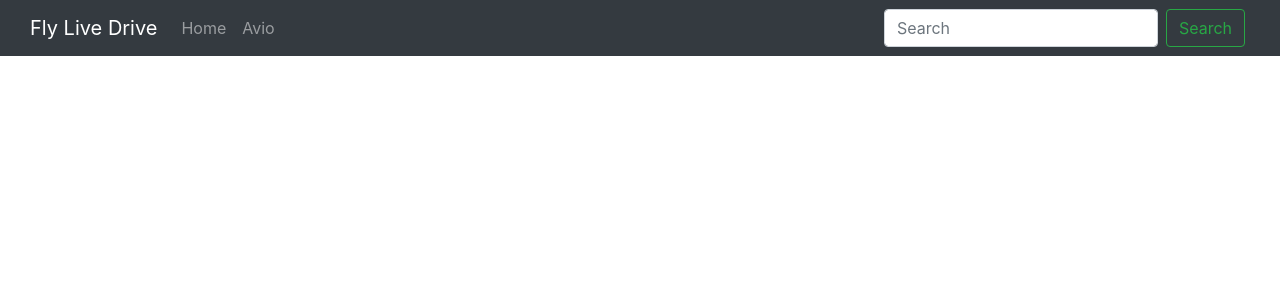
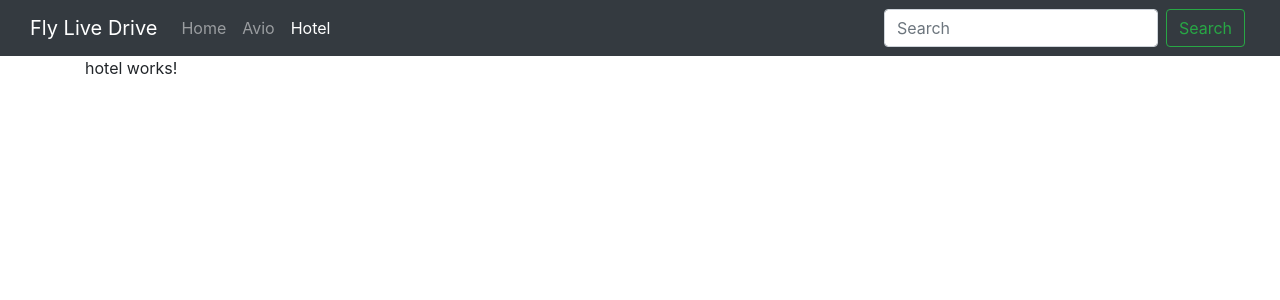
Before and after one commit to lazicy/fly-live-drive, an Angular app in the folder fld-client/: page /hotel in a window 1280 px wide. Before the commit this address led to /. Shown: the top 300 px of the page. Built offline with nearby package versions, Linux system fonts and the light colour scheme.

Commit message:
dodata hotel komponenta

```diff
--- a/fld-client/src/app/app-routing.module.ts
+++ b/fld-client/src/app/app-routing.module.ts
@@ -4,7 +4,7 @@ import { AvioComponent } from './avio/avio.component';
 import { TestComponent } from './test/test.component';
 import { AviolistComponent } from './avio/aviolist/aviolist.component';
 import { AvioProfileComponent } from './avio/avio-profile/avio-profile.component';
-import { LazaSmaracComponent } from './laza-smarac/laza-smarac.component';
+import { HotelComponent } from './hotel/hotel.component';
 
 
 const appRoutes: Routes = [
@@ -14,7 +14,7 @@ const appRoutes: Routes = [
 		{ path: '', component: AviolistComponent},
 		{ path: ':id', component: AvioProfileComponent}
 	]},
-	{ path: 'hotels', component: LazaSmaracComponent} //laza komponenta
+	{ path: 'hotel', component: HotelComponent}
 
 ];
 
--- a/fld-client/src/app/header/header.component.html
+++ b/fld-client/src/app/header/header.component.html
@@ -14,6 +14,9 @@
         <li class="nav-item">
           <a class="nav-link" routerLinkActive="active" routerLink="/avio">Avio</a>
         </li>
+        <li class="nav-item">
+          <a class="nav-link" routerLinkActive="active" routerLink="/hotel">Hotel</a>
+        </li>
     </ul>
     <form class="form-inline my-2 my-lg-0">
       <input class="form-control mr-sm-2" type="search" placeholder="Search" aria-label="Search">
--- /dev/null
+++ b/fld-client/src/app/hotel/hotel.component.html
@@ -0,0 +1,3 @@
+<p>
+  hotel works!
+</p>
--- /dev/null
+++ b/fld-client/src/app/hotel/hotel.component.ts
@@ -0,0 +1,16 @@
+import { Component, OnInit } from '@angular/core';
+import { HotelService } from '../services/hotel.service';
+
+@Component({
+  selector: 'app-hotel',
+  templateUrl: './hotel.component.html',
+  styleUrls: ['./hotel.component.css']
+})
+export class HotelComponent implements OnInit {
+
+  constructor(private hotelService: HotelService) { }
+
+  ngOnInit() {
+  }
+
+}
--- /dev/null
+++ b/fld-client/src/app/services/hotel.service.ts
@@ -0,0 +1,23 @@
+import { Injectable } from "@angular/core";
+import { HttpClient } from "@angular/common/http";
+
+
+@Injectable()
+export class HotelService {
+    hotels: any;
+
+    constructor(private http:HttpClient) {}
+
+    getHotelList() {
+        return this.hotels.slice();
+    }
+
+    getHotels() {
+        return this.http.get("/api/hotel/all");
+    }
+
+    getHotel(id) {
+        return this.http.get("/api/hotel/" + id);
+    }
+
+}
```
Also changed, not shown: fld-client/src/app/app.module.ts (+5 -2 lines), fld-client/src/app/hotel/hotel.component.css (added).
